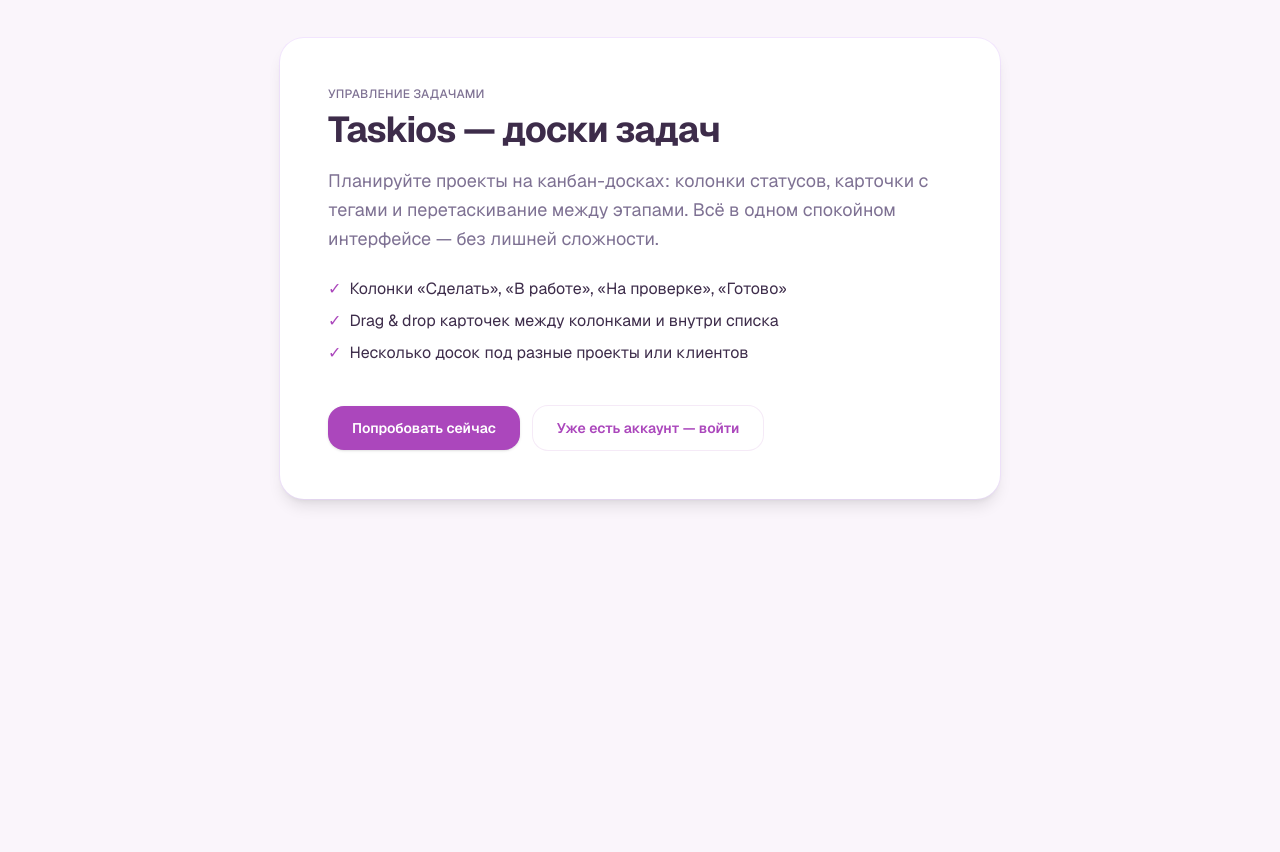
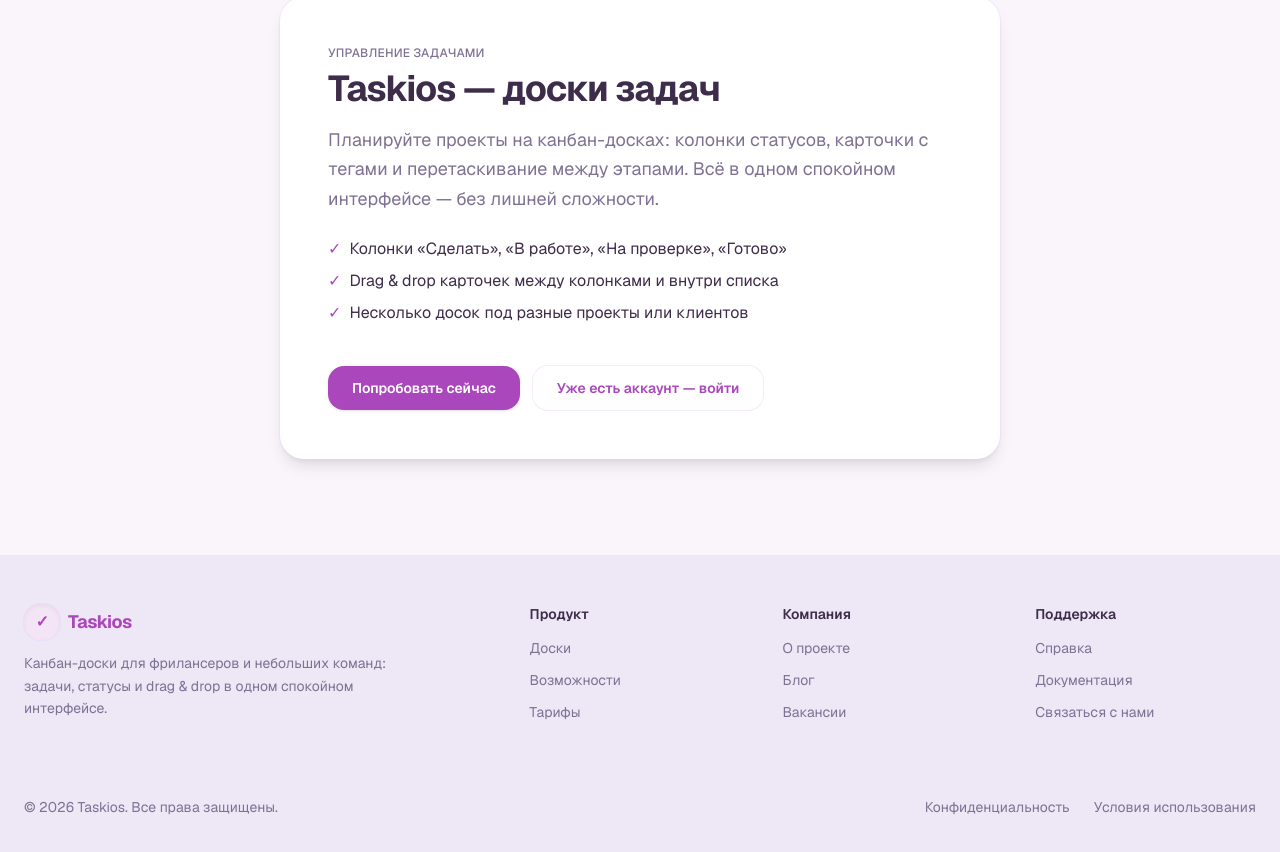
Before and after one commit to rolitdk/taskios, a Next.js app: page / in a window 1280 px wide. Shown: the part 164-1016 px from the top of the page. Before the commit the page ends 800 px from the top, so only its background shows below. Built offline with nearby package versions, Linux system fonts and the light colour scheme; no server answers.

Commit message:
Add AppShellFooter component to AppShell layout

```diff
--- /dev/null
+++ b/components/taskios/app-shell-footer.tsx
@@ -0,0 +1,116 @@
+"use client";
+
+import Link from "next/link";
+
+import { useAuth } from "@/components/providers/auth-provider";
+
+const FOOTER_LINKS = {
+  product: [
+    { label: "Возможности", href: "#" },
+    { label: "Тарифы", href: "#" },
+  ],
+  company: [
+    { label: "О проекте", href: "#" },
+    { label: "Блог", href: "#" },
+    { label: "Вакансии", href: "#" },
+  ],
+  support: [
+    { label: "Справка", href: "#" },
+    { label: "Документация", href: "#" },
+    { label: "Связаться с нами", href: "#" },
+  ],
+  legal: [
+    { label: "Конфиденциальность", href: "#" },
+    { label: "Условия использования", href: "#" },
+  ],
+} as const;
+
+export function AppShellFooter() {
+  const { user } = useAuth();
+  const year = new Date().getFullYear();
+  const productLinks = [
+    { label: "Доски", href: user ? "/boards" : "/register" },
+    ...FOOTER_LINKS.product,
+  ];
+
+  return (
+    <footer className="border-accent-soft/60 bg-shell-bg text-foreground mt-auto border-t">
+      <div className="mx-auto max-w-[1600px] px-4 py-10 sm:px-6 sm:py-12">
+        <div className="grid gap-10 sm:grid-cols-2 lg:grid-cols-5 lg:gap-8">
+          <div className="lg:col-span-2">
+            <Link
+              href="/"
+              className="text-accent-strong inline-flex items-center gap-2 text-lg font-bold tracking-tight"
+            >
+              <span
+                className="bg-accent-soft flex h-9 w-9 items-center justify-center rounded-2xl text-base shadow-inner ring-1 ring-purple-200/50"
+                aria-hidden
+              >
+                ✓
+              </span>
+              Taskios
+            </Link>
+            <p className="text-muted mt-3 max-w-sm text-sm leading-relaxed">
+              Канбан-доски для фрилансеров и небольших команд: задачи, статусы
+              и drag &amp; drop в одном спокойном интерфейсе.
+            </p>
+          </div>
+
+          <FooterColumn title="Продукт" links={productLinks} />
+          <FooterColumn title="Компания" links={FOOTER_LINKS.company} />
+          <FooterColumn title="Поддержка" links={FOOTER_LINKS.support} />
+        </div>
+
+        <div className="border-accent-soft/40 text-muted mt-10 flex flex-col gap-4 border-t pt-8 text-sm sm:flex-row sm:items-center sm:justify-between">
+          <p>© {year} Taskios. Все права защищены.</p>
+          <nav
+            className="flex flex-wrap gap-x-6 gap-y-2"
+            aria-label="Правовая информация"
+          >
+            {FOOTER_LINKS.legal.map((link) => (
+              <FooterLink key={link.label} {...link} />
+            ))}
+          </nav>
+        </div>
+      </div>
+    </footer>
+  );
+}
+
+function FooterColumn({
+  title,
+  links,
+}: {
+  title: string;
+  links: readonly { label: string; href: string }[];
+}) {
+  return (
+    <div>
+      <h2 className="text-foreground text-sm font-semibold">{title}</h2>
+      <ul className="mt-3 space-y-2">
+        {links.map((link) => (
+          <li key={link.label}>
+            <FooterLink {...link} />
+          </li>
+        ))}
+      </ul>
+    </div>
+  );
+}
+
+function FooterLink({
+  label,
+  href,
+}: {
+  label: string;
+  href: string;
+}) {
+  return (
+    <Link
+      href={href}
+      className="text-muted hover:text-accent-strong text-sm transition-colors"
+    >
+      {label}
+    </Link>
+  );
+}
--- a/components/taskios/app-shell.tsx
+++ b/components/taskios/app-shell.tsx
@@ -1,5 +1,6 @@
 import Link from "next/link";
 
+import { AppShellFooter } from "@/components/taskios/app-shell-footer";
 import { AppShellSearchSlot } from "@/components/taskios/app-shell-search-slot";
 import { AppShellUserMenu } from "@/components/taskios/app-shell-user-menu";
 
@@ -47,6 +48,7 @@ export function AppShell({ children }: AppShellProps) {
         </div>
       </header>
       <div className="flex flex-1 flex-col">{children}</div>
+      <AppShellFooter />
     </div>
   );
 }
```
